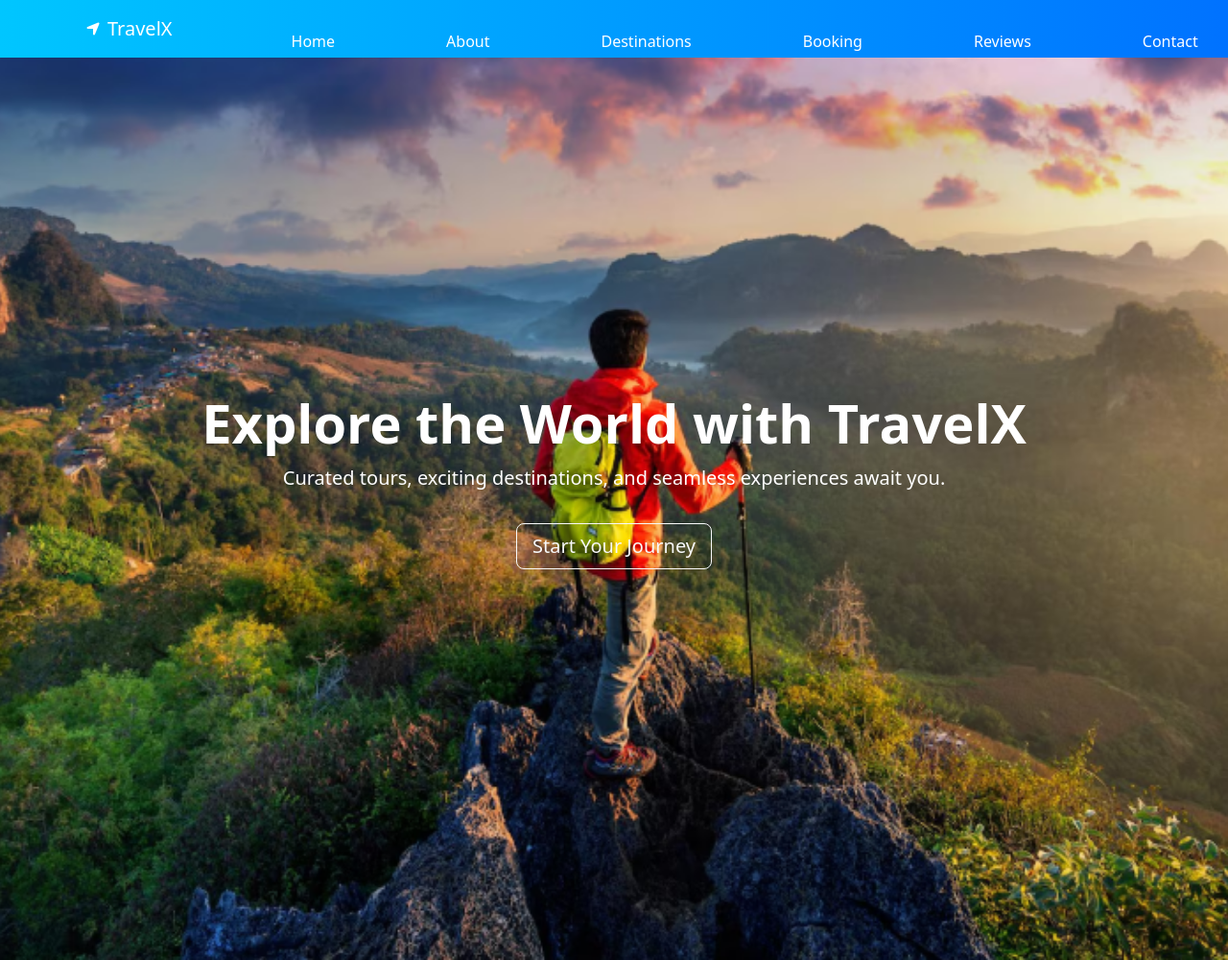
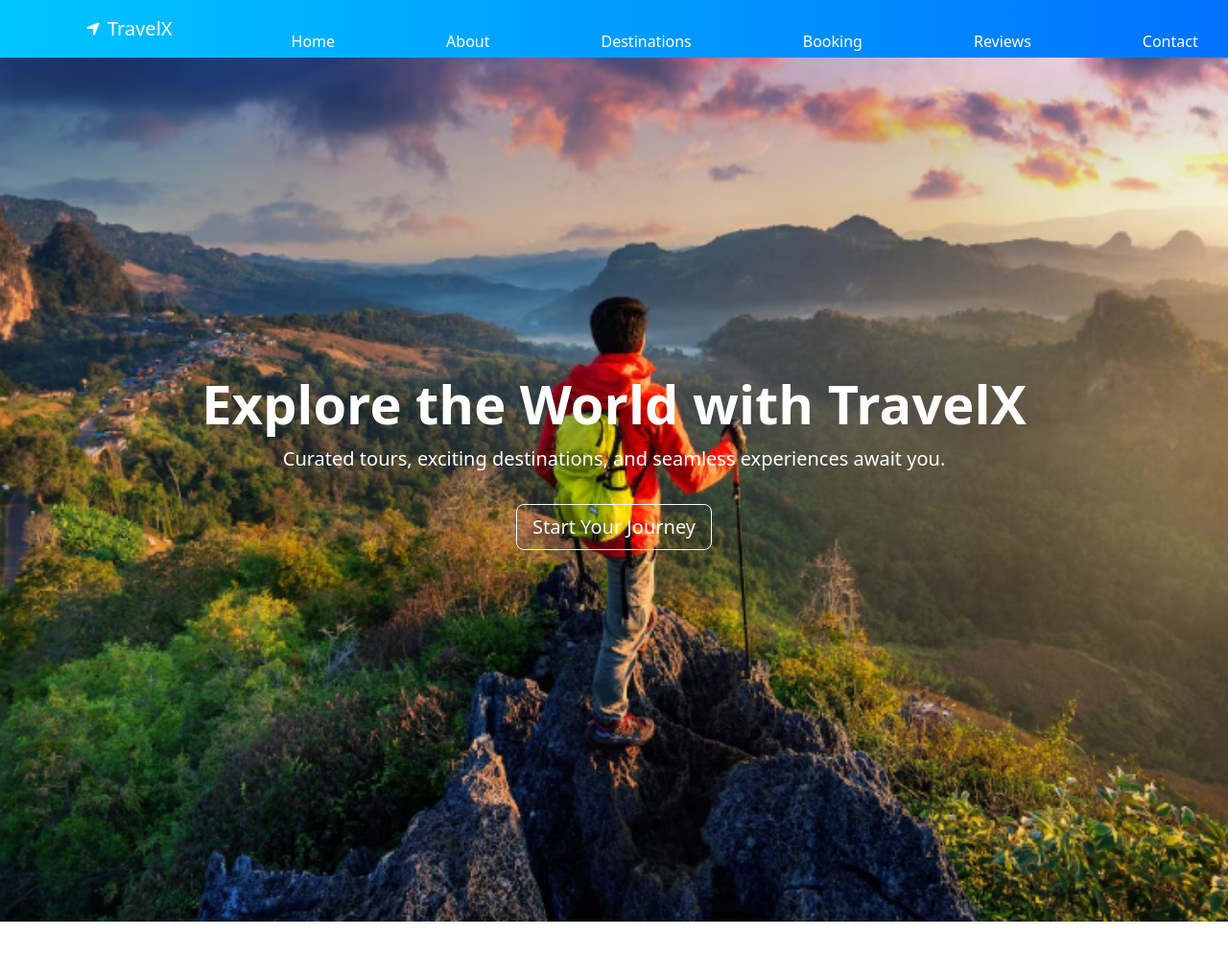
Before and after one commit to nehatumdam04/f38_responsive_project, a plain HTML site: page index.html in a window 1280 px wide. Shown: the top 1000 px of the page at 96% size. Drawn offline with nearby package versions, Linux system fonts and the light colour scheme.

Commit message:
add js link

```diff
--- a/index.html
+++ b/index.html
@@ -5,8 +5,7 @@
   <meta charset="UTF-8">
   <meta name="viewport" content="width=device-width, initial-scale=1.0">
   <title>TravelX - Explore the World</title>
-  <script src="https://code.jquery.com/jquery-3.5.1.slim.min.js" integrity="sha384-DfXdz2htPH0lsSSs5nCTpuj/zy4C+OGpamoFVy38MVBnE+IbbVYUew+OrCXaRkfj" crossorigin="anonymous"></script>
-  <script src="https://cdn.jsdelivr.net/npm/bootstrap@4.5.3/dist/js/bootstrap.bundle.min.js" integrity="sha384-ho+j7jyWK8fNQe+A12Hb8AhRq26LrZ/JpcUGGOn+Y7RsweNrtN/tE3MoK7ZeZDyx" crossorigin="anonymous"></script>
+
   <link href="https://cdn.jsdelivr.net/npm/bootstrap@5.3.0/dist/css/bootstrap.min.css" rel="stylesheet">
   <link rel="stylesheet" href="https://cdnjs.cloudflare.com/ajax/libs/font-awesome/6.7.2/css/all.min.css" integrity="sha512-Evv84Mr4kqVGRNSgIGL/F/aIDqQb7xQ2vcrdIwxfjThSH8CSR7PBEakCr51Ck+w+/U6swU2Im1vVX0SVk9ABhg==" crossorigin="anonymous" referrerpolicy="no-referrer" />
   <link rel="stylesheet" href="style.css">
@@ -20,7 +19,7 @@
       <button class="navbar-toggler" type="button" data-bs-toggle="collapse" data-bs-target="#navbarNav">
         <span class="navbar-toggler-icon"></span>
       </button>
-      <div class="collapse navbar-collapse justify-content-center" id="navbarNav">
+      <div class="collapse navbar-collapse justify-content-end" id="navbarNav">
         <ul class="navbar-nav">
           <li class="nav-item"><a class="nav-link active" href="index.html">Home</a></li>
           <li class="nav-item"><a class="nav-link active" href="about.html">About</a></li>
@@ -34,13 +33,16 @@
   </nav>
 
 <!-- Home Section -->
-<header class="text-white text-center py-5" style="background-image: url('images/bogs.png'); background-size: cover; background-position: center; height: 125vh;">
+<header class="text-white text-center " style="background-image: url('images/bogs.png');   ">
   <div class="container h-100 d-flex flex-column justify-content-center align-items-center">
     <h1 class="display-4 fw-bold">Explore the World with TravelX</h1>
     <p class="lead">Curated tours, exciting destinations, and seamless experiences await you.</p>
     <a href="destinations.html" class="btn btn-outline-light btn-lg mt-3">Start Your Journey</a>
   </div>
 </header>
+
+
+
 
 <!-- Features Section -->
 <section class="py-5 bg-white">
@@ -106,6 +108,8 @@
 
 
 
-  </footer>
+    </footer>
+<script src="https://cdn.jsdelivr.net/npm/bootstrap@5.3.0/dist/js/bootstrap.bundle.min.js"></script>
+
 </body>
 </html>
--- a/style.css
+++ b/style.css
@@ -1,14 +1,27 @@
 *{
     margin:0;
     padding: 0;
-    border: border-box;
+    box-sizing: border-box;
+}
+  body {
+  height: 100%;
+  width:  100%;
+  /* background-color: red; */
 }
 html{
     scroll-behavior: smooth;
     font-family: 'Segoe UI', Tahoma, Geneva, Verdana, sans-serif;
 }
+header {
+  height: 120vh;
+  min-width:677px;
+  background-size: cover;
+  background-position: center;
+}
+
+
 .navbar{
- position: fixed;
+ position:fixed;
  top: 0;
  background: linear-gradient(90deg, #00c6ff, #0072ff);
  width: 100%;
@@ -17,20 +30,28 @@ html{
 .navbar-nav a{
    margin-left: 100px;
 }
+
 section {
     padding: 20px;
+
 }
 .text-center {
   text-align: center;
 }
+
 .about{
-  background-color: #795c1490;
+  background-color: #6a551f6b;
+  /* background-image: url(images/background.png);
+  background-size: cover; */
   margin-top: 10px;
+
 }
+
 .destinations{
   background-color: rgba(164, 119, 119, 0.83);
   margin-top: 10px;
 }
+
 .contact{
   background-color: rgba(164, 119, 119, 0.83);
   height: 100vh;
@@ -57,6 +78,8 @@ section {
 
 .footer{
   height: 300px;
+  width: 100%;
+
 }
 .foot-panel1{
   display: flex;
@@ -79,3 +102,11 @@ ul p{
   padding-top: 20px;
   text-align: center;
 }
+
+@media  (max-width:576px) {
+  section,footer{
+    min-width: 677px;
+  }
+
+
+}
```
